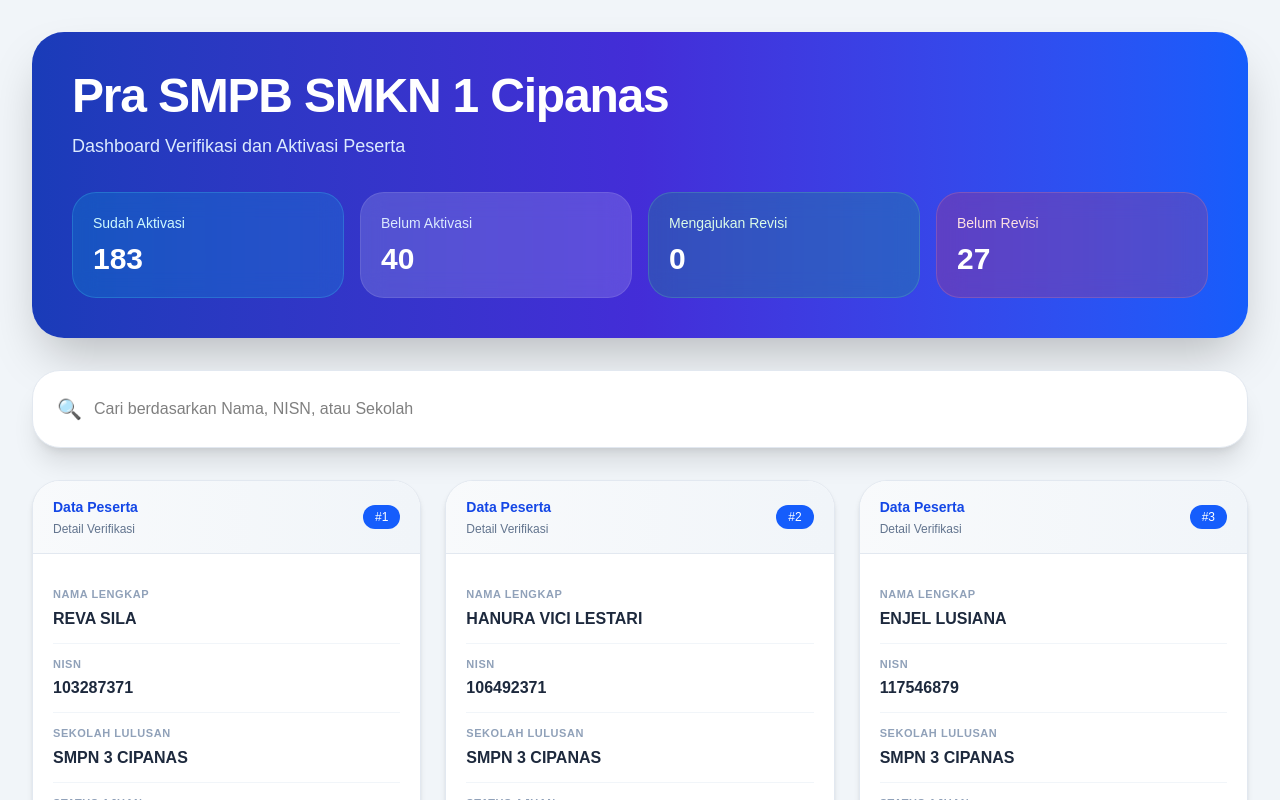
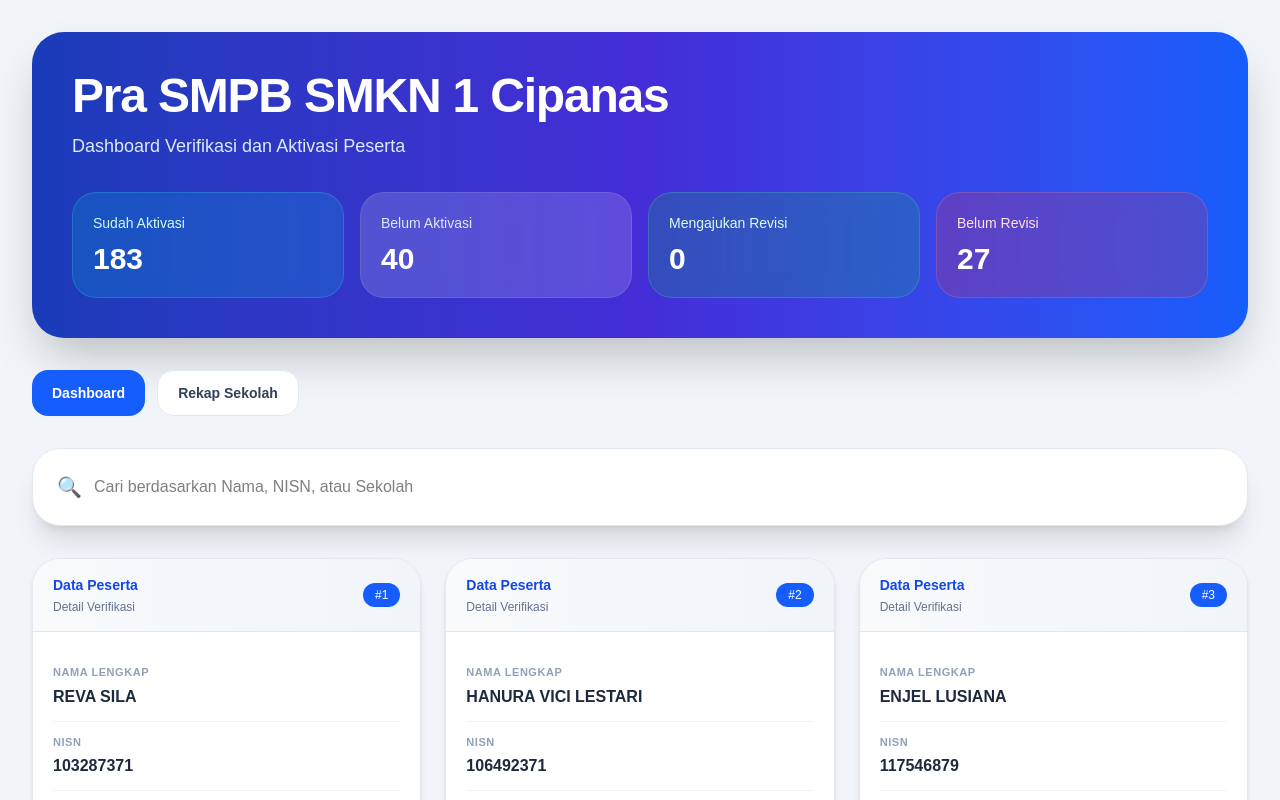
Before and after one commit to ptnvaksin4-spec/laporan-verval, a Next.js app: page / in a window 1280 px wide. Shown: the top 800 px of the page. Built offline with nearby package versions, Linux system fonts and the light colour scheme.

Commit message:
fix text contrast

```diff
--- a/app/page.tsx
+++ b/app/page.tsx
@@ -5,6 +5,7 @@ import { useEffect, useMemo, useState } from "react";
 export default function Home() {
   const [data, setData] = useState<any[]>([]);
   const [search, setSearch] = useState("");
+  const [menu, setMenu] = useState("dashboard");
 
   useEffect(() => {
     fetch("/laporan.csv")
@@ -41,6 +42,53 @@ export default function Home() {
         .includes(search.toLowerCase());
     });
   }, [data, search]);
+
+  const rekapSekolah = useMemo(() => {
+    const result: any = {};
+
+    filteredData.forEach((item) => {
+      const sekolah =
+        item["Sekolah"] ||
+        item["Asal Sekolah"] ||
+        "Tidak Diketahui";
+
+      const jk =
+        item["Jenis Kelamin"] ||
+        item["JK"] ||
+        "";
+
+      if (!result[sekolah]) {
+        result[sekolah] = {
+          laki: 0,
+          perempuan: 0,
+          total: 0,
+        };
+      }
+
+      if (
+        jk.toLowerCase() === "l" ||
+        jk.toLowerCase().includes("laki")
+      ) {
+        result[sekolah].laki += 1;
+      }
+
+      if (
+        jk.toLowerCase() === "p" ||
+        jk.toLowerCase().includes("perempuan")
+      ) {
+        result[sekolah].perempuan += 1;
+      }
+
+      result[sekolah].total += 1;
+    });
+
+    return Object.entries(result)
+      .map(([nama, value]: any) => ({
+        nama,
+        ...value,
+      }))
+      .sort((a, b) => b.total - a.total);
+  }, [filteredData]);
 
   return (
     <main className="min-h-screen bg-slate-100">
@@ -145,6 +193,33 @@ export default function Home() {
 
         </div>
 
+        {/* MENU */}
+        <div className="flex gap-3 mb-8 overflow-auto">
+
+          <button
+            onClick={() => setMenu("dashboard")}
+            className={`px-5 py-3 rounded-2xl text-sm font-semibold transition-all ${
+              menu === "dashboard"
+                ? "bg-blue-600 text-white"
+                : "bg-white text-slate-700 border border-slate-200"
+            }`}
+          >
+            Dashboard
+          </button>
+
+          <button
+            onClick={() => setMenu("sekolah")}
+            className={`px-5 py-3 rounded-2xl text-sm font-semibold transition-all ${
+              menu === "sekolah"
+                ? "bg-blue-600 text-white"
+                : "bg-white text-slate-700 border border-slate-200"
+            }`}
+          >
+            Rekap Sekolah
+          </button>
+
+        </div>
+
         {/* SEARCH */}
         <div className="bg-white rounded-[28px] shadow-xl border border-slate-200 p-4 md:p-6 mb-8">
 
@@ -166,7 +241,8 @@ export default function Home() {
 
         </div>
 
-        {/* CARD DATA */}
+        {/* DASHBOARD */}
+        {menu === "dashboard" && (
           <div className="grid grid-cols-1 md:grid-cols-2 xl:grid-cols-3 gap-6">
 
             {filteredData.map((item, index) => (
@@ -223,6 +299,79 @@ export default function Home() {
             ))}
 
           </div>
+        )}
+
+        {/* REKAP SEKOLAH */}
+        {menu === "sekolah" && (
+          <div className="bg-white rounded-[28px] border border-slate-200 shadow-xl overflow-hidden">
+
+            <div className="overflow-auto">
+
+              <table className="w-full min-w-[700px]">
+
+                <thead className="bg-slate-100">
+                  <tr>
+
+                    <th className="text-left px-6 py-4 text-sm font-bold text-slate-700">
+                      No
+                    </th>
+
+                    <th className="text-left px-6 py-4 text-sm font-bold text-slate-700">
+                      Sekolah
+                    </th>
+
+                    <th className="text-center px-6 py-4 text-sm font-bold text-slate-700">
+                      Laki-Laki
+                    </th>
+
+                    <th className="text-center px-6 py-4 text-sm font-bold text-slate-700">
+                      Perempuan
+                    </th>
+
+                    <th className="text-center px-6 py-4 text-sm font-bold text-slate-700">
+                      Total
+                    </th>
+
+                  </tr>
+                </thead>
+
+                <tbody>
+                  {rekapSekolah.map((item, index) => (
+                    <tr
+                      key={index}
+                      className="border-t border-slate-100 hover:bg-slate-50"
+                    >
+
+                      <td className="px-6 py-4 text-sm text-slate-700">
+                        {index + 1}
+                      </td>
+
+                      <td className="px-6 py-4 text-sm font-semibold text-slate-800">
+                        {item.nama}
+                      </td>
+
+                      <td className="px-6 py-4 text-center text-sm text-blue-700 font-bold">
+                        {item.laki}
+                      </td>
+
+                      <td className="px-6 py-4 text-center text-sm text-pink-700 font-bold">
+                        {item.perempuan}
+                      </td>
+
+                      <td className="px-6 py-4 text-center text-sm font-bold text-slate-900">
+                        {item.total}
+                      </td>
+
+                    </tr>
+                  ))}
+                </tbody>
+
+              </table>
+
+            </div>
+
+          </div>
+        )}
 
       </div>
 
```
Lines whose indentation alone changed are shown as unchanged.
